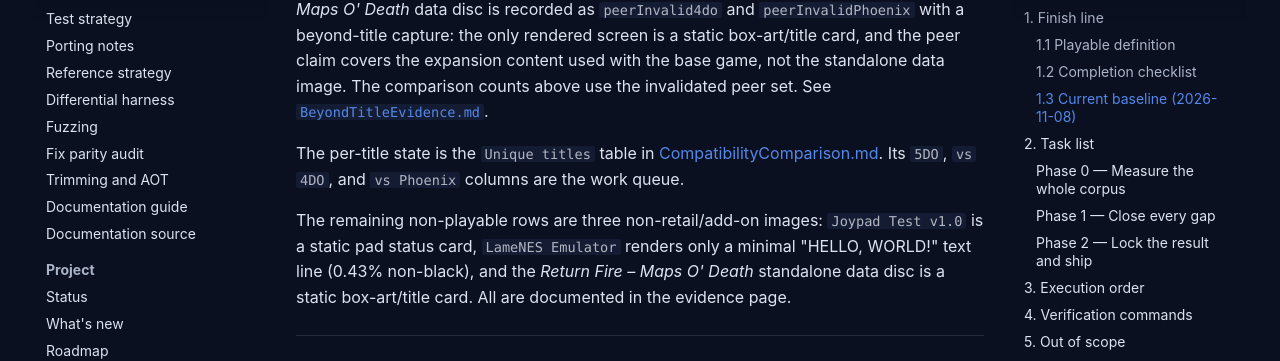
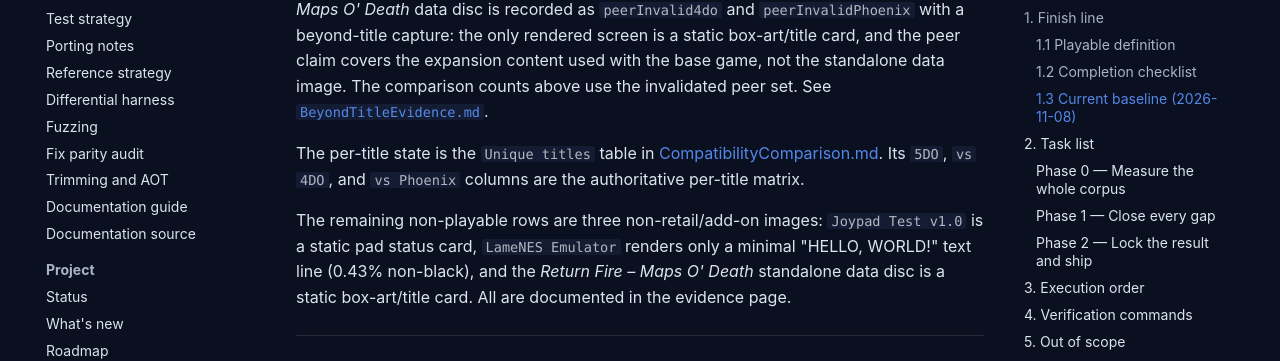
Before and after one commit to purelogiccode/5DO, an MkDocs documentation site: the page built from docs/ImplementationPlan.md, in a window 1280 px wide and 900 px high, scrolled down 2090 px. Shown: the part 91-452 px from the top of the window. Built offline with MkDocs 1.6.1 and Material for MkDocs 9.7.7, drawn with Linux system fonts in a browser that asks for light colours; comment, search, counter and statistics services are not loaded.

Commit message:
Mark the comparison as the authoritative per-title matrix

```diff
--- a/docs/ImplementationPlan.md
+++ b/docs/ImplementationPlan.md
@@ -81,7 +81,7 @@ peer set. See [`BeyondTitleEvidence.md`](BeyondTitleEvidence.md).
 
 The per-title state is the `Unique titles` table in
 [CompatibilityComparison.md](CompatibilityComparison.md). Its `5DO`, `vs 4DO`, and
-`vs Phoenix` columns are the work queue.
+`vs Phoenix` columns are the authoritative per-title matrix.
 
 The remaining non-playable rows are three non-retail/add-on images: `Joypad Test v1.0`
 is a static pad status card, `LameNES Emulator` renders only a minimal "HELLO, WORLD!"
```
